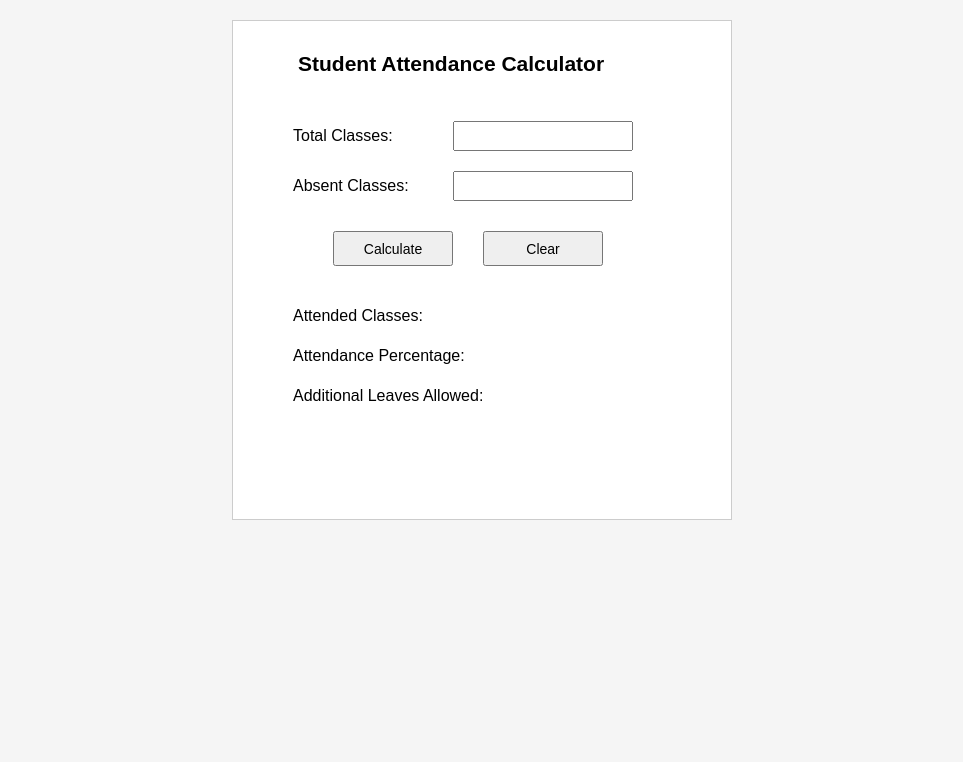
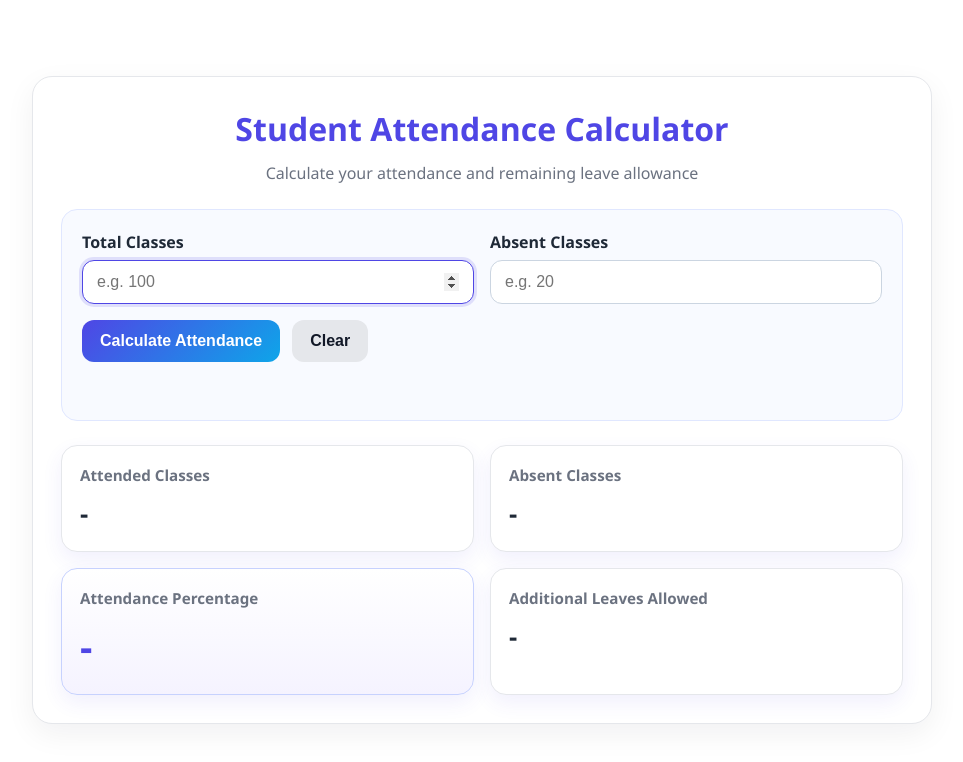
Before and after one commit to bhoomikasuresh21/java-project, a plain HTML site: page index.html in a window 1280 px wide. Both pictures are taken after a click on the button "Clear". Shown: the whole page, without its empty margins (158-1121 px from the left). Drawn offline with Linux system fonts and the light colour scheme.

Commit message:
feat: redesign attendance calculator website

```diff
--- a/index.html
+++ b/index.html
@@ -4,156 +4,57 @@
   <meta charset="UTF-8">
   <meta name="viewport" content="width=device-width, initial-scale=1.0">
   <title>Student Attendance Calculator</title>
-  <style>
-    body {
-      font-family: Arial, sans-serif;
-      background: #f5f5f5;
-      margin: 0;
-      padding: 20px;
-    }
-    .container {
-      position: relative;
-      width: 500px;
-      height: 500px;
-      margin: 0 auto;
-      background: #fff;
-      border: 1px solid #ccc;
-      box-sizing: border-box;
-    }
-    .title {
-      position: absolute;
-      top: 25px;
-      left: 65px;
-      width: 380px;
-      height: 35px;
-      font-size: 21px;
-      font-weight: bold;
-      line-height: 35px;
-    }
-    label {
-      position: absolute;
-      left: 60px;
-      width: 150px;
-      height: 30px;
-      line-height: 30px;
-    }
-    #totalLabel { top: 100px; }
-    #absentLabel { top: 150px; }
-    input[type="text"] {
-      position: absolute;
-      left: 220px;
-      width: 180px;
-      height: 30px;
-      padding: 4px 6px;
-      box-sizing: border-box;
-      font-size: 14px;
-    }
-    #totalField { top: 100px; }
-    #absentField { top: 150px; }
-    button {
-      position: absolute;
-      top: 210px;
-      width: 120px;
-      height: 35px;
-      font-size: 14px;
-      cursor: pointer;
-    }
-    #calculateButton { left: 100px; }
-    #clearButton { left: 250px; }
-    .result {
-      position: absolute;
-      left: 60px;
-      width: 350px;
-      height: 30px;
-      line-height: 30px;
-    }
-    #attendedResult { top: 280px; }
-    #percentageResult { top: 320px; }
-    #leaveResult { top: 360px; }
-    #message {
-      position: absolute;
-      top: 410px;
-      left: 60px;
-      width: 380px;
-      height: 30px;
-      line-height: 30px;
-      font-weight: bold;
-    }
-  </style>
+  <link rel="stylesheet" href="style.css">
 </head>
 <body>
-  <div class="container">
-    <div class="title">Student Attendance Calculator</div>
+  <main class="page">
+    <section class="calculator" aria-labelledby="app-title">
+      <header class="header">
+        <h1 id="app-title">Student Attendance Calculator</h1>
+        <p class="subtitle">Calculate your attendance and remaining leave allowance</p>
+      </header>
 
-    <label id="totalLabel" for="totalField">Total Classes:</label>
-    <input type="text" id="totalField">
+      <section class="input-section" aria-label="Attendance inputs">
+        <div class="input-grid">
+          <div class="field">
+            <label for="totalClasses">Total Classes</label>
+            <input type="number" id="totalClasses" name="totalClasses" inputmode="numeric" min="1" step="1" placeholder="e.g. 100">
+          </div>
+          <div class="field">
+            <label for="absentClasses">Absent Classes</label>
+            <input type="number" id="absentClasses" name="absentClasses" inputmode="numeric" min="0" step="1" placeholder="e.g. 20">
+          </div>
+        </div>
+        <div class="actions">
+          <button type="button" id="calculateBtn" class="btn btn-primary">Calculate Attendance</button>
+          <button type="button" id="clearBtn" class="btn btn-secondary">Clear</button>
+        </div>
+        <p id="statusMessage" class="status-message" aria-live="polite"></p>
+      </section>
 
-    <label id="absentLabel" for="absentField">Absent Classes:</label>
-    <input type="text" id="absentField">
+      <section class="results-section" aria-label="Attendance results">
+        <div class="results-grid">
+          <article class="card">
+            <h2 class="card-label">Attended Classes</h2>
+            <p id="attendedResult" class="card-value">-</p>
+          </article>
+          <article class="card">
+            <h2 class="card-label">Absent Classes</h2>
+            <p id="absentResult" class="card-value">-</p>
+          </article>
+          <article class="card card-highlight">
+            <h2 class="card-label">Attendance Percentage</h2>
+            <p id="percentageResult" class="card-value percentage-value">-</p>
+          </article>
+          <article class="card">
+            <h2 class="card-label">Additional Leaves Allowed</h2>
+            <p id="leavesResult" class="card-value">-</p>
+          </article>
+        </div>
+      </section>
+    </section>
+  </main>
 
-    <button id="calculateButton">Calculate</button>
-    <button id="clearButton">Clear</button>
-
-    <div id="attendedResult" class="result">Attended Classes: </div>
-    <div id="percentageResult" class="result">Attendance Percentage: </div>
-    <div id="leaveResult" class="result">Additional Leaves Allowed: </div>
-    <div id="message"></div>
-  </div>
-
-  <script>
-    const totalField = document.getElementById('totalField');
-    const absentField = document.getElementById('absentField');
-    const attendedResult = document.getElementById('attendedResult');
-    const percentageResult = document.getElementById('percentageResult');
-    const leaveResult = document.getElementById('leaveResult');
-    const message = document.getElementById('message');
-
-    document.getElementById('calculateButton').addEventListener('click', function () {
-      const totalStr = totalField.value.trim();
-      const absentStr = absentField.value.trim();
-
-      if (totalStr === '' || absentStr === '' || !/^[-+]?\d+$/.test(totalStr) || !/^[-+]?\d+$/.test(absentStr)) {
-        alert('Please enter numbers only.');
-        return;
-      }
-
-      const total = parseInt(totalStr, 10);
-      const absent = parseInt(absentStr, 10);
-
-      if (total <= 0 || absent < 0 || absent > total) {
-        alert('Please enter valid class numbers.');
-        return;
-      }
-
-      const attended = total - absent;
-      const percentage = (attended * 100.0) / total;
-      let additionalLeaves = Math.floor(attended / 0.75) - total;
-      if (additionalLeaves < 0) {
-        additionalLeaves = 0;
-      }
-
-      attendedResult.textContent = 'Attended Classes: ' + attended;
-      percentageResult.textContent = 'Attendance Percentage: ' + percentage.toFixed(2) + '%';
-      leaveResult.textContent = 'Additional Leaves Allowed: ' + additionalLeaves;
-
-      if (percentage < 75) {
-        message.textContent = 'Warning: Attendance is below 75%!';
-        message.style.color = 'red';
-      } else {
-        message.textContent = 'Good! You meet the 75% requirement.';
-        message.style.color = 'rgb(0, 128, 0)';
-      }
-    });
-
-    document.getElementById('clearButton').addEventListener('click', function () {
-      totalField.value = '';
-      absentField.value = '';
-      attendedResult.textContent = 'Attended Classes: ';
-      percentageResult.textContent = 'Attendance Percentage: ';
-      leaveResult.textContent = 'Additional Leaves Allowed: ';
-      message.textContent = '';
-      message.style.color = '';
-    });
-  </script>
+  <script src="script.js"></script>
 </body>
 </html>
--- /dev/null
+++ b/script.js
@@ -0,0 +1,112 @@
+// Student Attendance Calculator - beginner-friendly logic for viva explanation
+
+// Get references to input fields, buttons, result elements, and status message
+const totalClassesInput = document.getElementById("totalClasses");
+const absentClassesInput = document.getElementById("absentClasses");
+const calculateBtn = document.getElementById("calculateBtn");
+const clearBtn = document.getElementById("clearBtn");
+
+const attendedResult = document.getElementById("attendedResult");
+const absentResult = document.getElementById("absentResult");
+const percentageResult = document.getElementById("percentageResult");
+const leavesResult = document.getElementById("leavesResult");
+const statusMessage = document.getElementById("statusMessage");
+
+// Helper: show a message in the status area with a given style type
+function setStatus(message, type) {
+  statusMessage.textContent = message;
+  statusMessage.className = "status-message" + (type ? " " + type : "");
+}
+
+// Helper: reset result cards to default placeholders
+function resetResults() {
+  attendedResult.textContent = "-";
+  absentResult.textContent = "-";
+  percentageResult.textContent = "-";
+  leavesResult.textContent = "-";
+}
+
+// Main calculation function (called when "Calculate Attendance" is clicked)
+function calculateAttendance() {
+  const totalValue = totalClassesInput.value.trim();
+  const absentValue = absentClassesInput.value.trim();
+
+  // Validation: inputs must not be empty and must be numeric integers
+  if (totalValue === "" || absentValue === "") {
+    setStatus("Please enter valid numeric values for total and absent classes.", "error");
+    resetResults();
+    return;
+  }
+
+  const total = Number(totalValue);
+  const absent = Number(absentValue);
+
+  // Accept only finite numbers (numeric values)
+  if (!Number.isFinite(total) || !Number.isFinite(absent)) {
+    setStatus("Please enter valid numeric values only.", "error");
+    resetResults();
+    return;
+  }
+
+  // Validation rules from the requirement
+  if (!Number.isInteger(total) || !Number.isInteger(absent)) {
+    setStatus("Please enter whole numbers only (no decimals).", "error");
+    resetResults();
+    return;
+  }
+  if (total <= 0) {
+    setStatus("Total classes must be greater than 0.", "error");
+    resetResults();
+    return;
+  }
+  if (absent < 0) {
+    setStatus("Absent classes cannot be negative.", "error");
+    resetResults();
+    return;
+  }
+  if (absent > total) {
+    setStatus("Absent classes cannot be greater than total classes.", "error");
+    resetResults();
+    return;
+  }
+
+  // Calculations
+  // Attended Classes = Total Classes - Absent Classes
+  const attended = total - absent;
+
+  // Attendance Percentage = (Attended Classes / Total Classes) × 100
+  const percentage = (attended / total) * 100;
+
+  // Additional leaves allowed while maintaining at least 75% attendance:
+  // maximum total classes that can be missed = floor(attended / 0.75) - total (cannot be negative)
+  let additionalLeavesAllowed = Math.floor(attended / 0.75) - total;
+  if (additionalLeavesAllowed < 0) {
+    additionalLeavesAllowed = 0;
+  }
+
+  // Display results
+  attendedResult.textContent = String(attended);
+  absentResult.textContent = String(absent);
+  percentageResult.textContent = percentage.toFixed(2) + "%";
+  leavesResult.textContent = String(additionalLeavesAllowed);
+
+  // Status message based on 75% requirement
+  if (percentage >= 75) {
+    setStatus("Your attendance is sufficient.", "success");
+  } else {
+    setStatus("Warning: Your attendance is below 75%.", "warning");
+  }
+}
+
+// Clear function (resets inputs, results, and messages)
+function clearForm() {
+  totalClassesInput.value = "";
+  absentClassesInput.value = "";
+  resetResults();
+  setStatus("", "");
+  totalClassesInput.focus();
+}
+
+// Attach event listeners to buttons
+calculateBtn.addEventListener("click", calculateAttendance);
+clearBtn.addEventListener("click", clearForm);
--- /dev/null
+++ b/style.css
@@ -0,0 +1,222 @@
+/* Simple, clean, modern styling for Student Attendance Calculator */
+:root {
+  --bg: #ffffff;
+  --surface: #f8faff;
+  --text: #1f2937;
+  --muted: #6b7280;
+  --primary: #4f46e5;   /* indigo/purple accent */
+  --primary-dark: #4338ca;
+  --secondary: #0ea5e9; /* blue accent */
+  --border: #e5e7eb;
+  --success: #15803d;
+  --success-bg: #ecfdf3;
+  --warning: #b91c1c;
+  --warning-bg: #fef2f2;
+  --card-shadow: 0 8px 20px rgba(79, 70, 229, 0.08);
+}
+
+* {
+  box-sizing: border-box;
+}
+
+body {
+  margin: 0;
+  font-family: "Segoe UI", Tahoma, Geneva, Verdana, sans-serif;
+  background: var(--bg);
+  color: var(--text);
+  line-height: 1.5;
+}
+
+.page {
+  min-height: 100vh;
+  display: flex;
+  align-items: center;
+  justify-content: center;
+  padding: 24px 16px;
+}
+
+.calculator {
+  width: 100%;
+  max-width: 900px;
+  background: #fff;
+  border: 1px solid var(--border);
+  border-radius: 20px;
+  padding: 28px;
+  box-shadow: 0 10px 30px rgba(15, 23, 42, 0.06);
+}
+
+.header {
+  text-align: center;
+  margin-bottom: 24px;
+}
+
+.header h1 {
+  margin: 0;
+  font-size: 2rem;
+  color: var(--primary);
+}
+
+.subtitle {
+  margin: 8px 0 0;
+  color: var(--muted);
+  font-size: 1rem;
+}
+
+.input-section {
+  background: var(--surface);
+  border: 1px solid #e0e7ff;
+  border-radius: 16px;
+  padding: 20px;
+  margin-bottom: 24px;
+}
+
+.input-grid {
+  display: grid;
+  grid-template-columns: repeat(2, minmax(0, 1fr));
+  gap: 16px;
+}
+
+.field label {
+  display: block;
+  margin-bottom: 6px;
+  font-weight: 600;
+}
+
+.field input {
+  width: 100%;
+  padding: 12px 14px;
+  border: 1px solid #cbd5e1;
+  border-radius: 12px;
+  font-size: 1rem;
+  background: #fff;
+  transition: border-color 0.2s, box-shadow 0.2s;
+}
+
+.field input:focus {
+  outline: none;
+  border-color: var(--primary);
+  box-shadow: 0 0 0 3px rgba(79, 70, 229, 0.15);
+}
+
+.actions {
+  display: flex;
+  gap: 12px;
+  margin-top: 16px;
+  flex-wrap: wrap;
+}
+
+.btn {
+  border: none;
+  border-radius: 12px;
+  padding: 12px 18px;
+  font-size: 1rem;
+  font-weight: 600;
+  cursor: pointer;
+  transition: transform 0.05s ease, background-color 0.2s ease;
+}
+
+.btn:active {
+  transform: translateY(1px);
+}
+
+.btn-primary {
+  background: linear-gradient(135deg, var(--primary), var(--secondary));
+  color: #fff;
+}
+
+.btn-primary:hover {
+  filter: brightness(0.98);
+}
+
+.btn-secondary {
+  background: #e5e7eb;
+  color: #111827;
+}
+
+.btn-secondary:hover {
+  background: #d1d5db;
+}
+
+.status-message {
+  min-height: 1.5em;
+  margin: 14px 0 0;
+  font-weight: 600;
+}
+
+.status-message.error {
+  color: var(--warning);
+}
+
+.status-message.success {
+  color: var(--success);
+}
+
+.status-message.warning {
+  color: var(--warning);
+}
+
+.results-grid {
+  display: grid;
+  grid-template-columns: repeat(2, minmax(0, 1fr));
+  gap: 16px;
+}
+
+.card {
+  background: #fff;
+  border: 1px solid var(--border);
+  border-radius: 16px;
+  padding: 18px;
+  box-shadow: var(--card-shadow);
+}
+
+.card-label {
+  margin: 0 0 8px;
+  font-size: 0.95rem;
+  color: var(--muted);
+  font-weight: 600;
+}
+
+.card-value {
+  margin: 0;
+  font-size: 1.6rem;
+  font-weight: 700;
+  color: var(--text);
+}
+
+.card-highlight {
+  border-color: #c7d2fe;
+  background: linear-gradient(180deg, #ffffff, #f5f3ff);
+}
+
+.percentage-value {
+  font-size: 2.4rem;
+  color: var(--primary);
+}
+
+/* Responsive layout for smaller screens */
+@media (max-width: 700px) {
+  .calculator {
+    padding: 20px;
+  }
+
+  .header h1 {
+    font-size: 1.6rem;
+  }
+
+  .input-grid,
+  .results-grid {
+    grid-template-columns: 1fr;
+  }
+
+  .actions {
+    flex-direction: column;
+  }
+
+  .btn {
+    width: 100%;
+  }
+
+  .percentage-value {
+    font-size: 2rem;
+  }
+}
```
